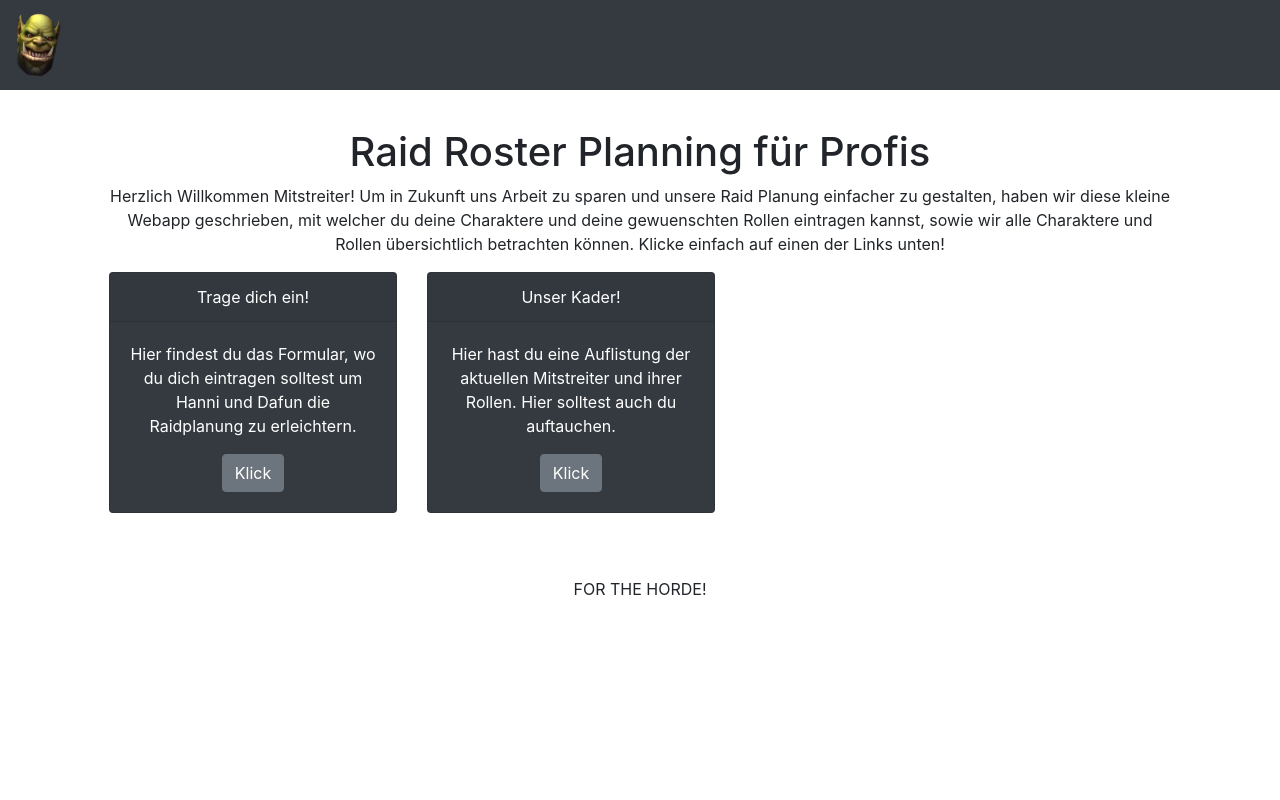
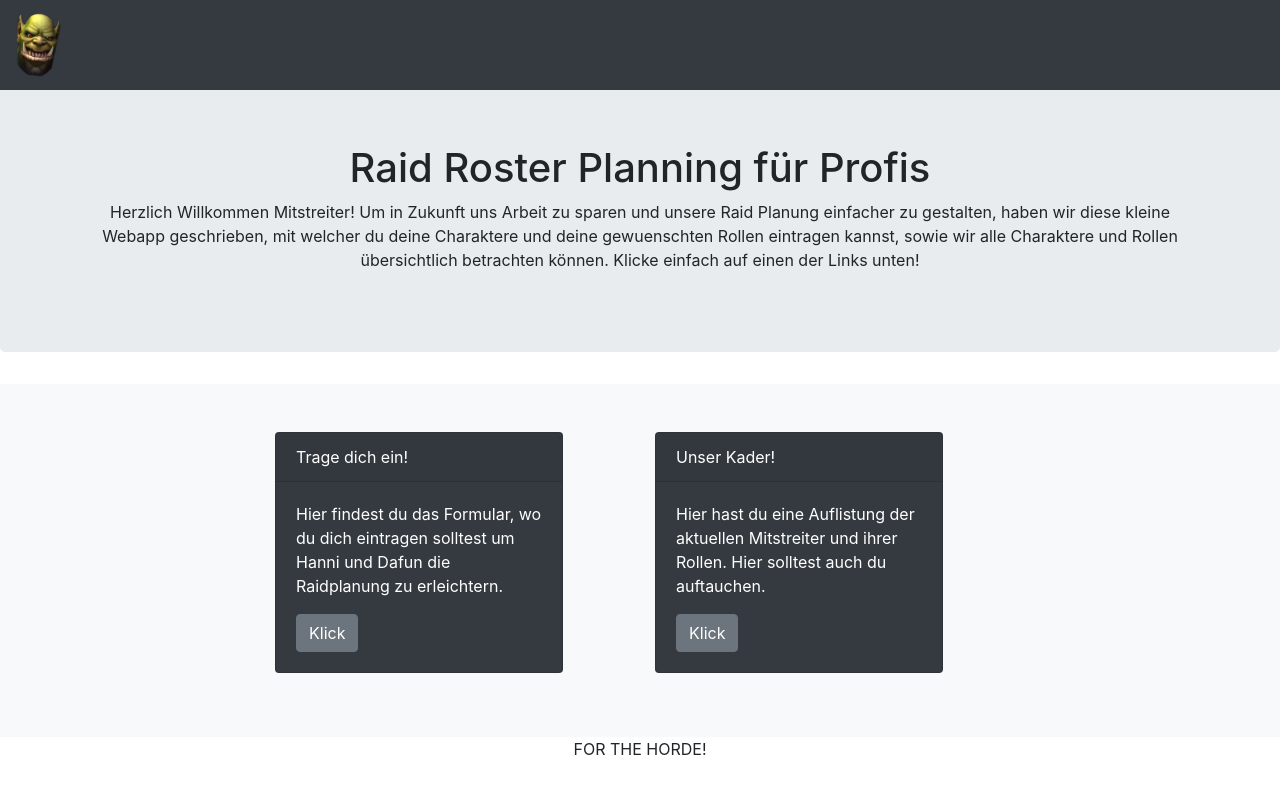
Before and after one commit to djaszak/raid_roster_planner, a Django app: page / in a window 1280 px wide. Run offline with Django 3.2, Linux system fonts and the light colour scheme; parts of the project's set-up code (start-up, migrations or seed data) failed here and were passed over; some libraries are stand-ins or nearby versions.

Commit message:
home layout changes

```diff
--- a/raid_roster_planner/raid_roster_drf/templates/raid_roster_drf/base.html
+++ b/raid_roster_planner/raid_roster_drf/templates/raid_roster_drf/base.html
@@ -26,12 +26,10 @@
     </nav>
 
     <!-- Main Container -->
-    <main role="main" class="container">
+    <main role="main">
 
-      <div class="starter-template">
         {% block content %}
         {% endblock %}
-      </div>
 
     </main><!-- /.container -->
 
--- a/raid_roster_planner/raid_roster_drf/templates/raid_roster_drf/home.html
+++ b/raid_roster_planner/raid_roster_drf/templates/raid_roster_drf/home.html
@@ -2,7 +2,8 @@
 {% load static %}
 
 {% block content %}
-
+    <section class="jumbotron text-center">
+        <div class="container">
             <h1>
                 Raid Roster Planning für Profis
             </h1>
@@ -15,7 +16,12 @@
                 betrachten können. Klicke einfach auf einen der Links unten!
 
             </p>
-    <div class="card-deck">
+        </div>
+    </section>
+    <div class="album py-5 bg-light">
+        <div class="container">
+            <div class="row justify-content-center">
+                <div class="col-md-4">
                     <div class="card text-white bg-dark mb-3" style="max-width: 18rem;">
                         <div class="card-header">Trage dich ein!</div>
                         <div class="card-body">
@@ -24,14 +30,18 @@
                             <a href="{% url "input_form" %}" class="btn btn-secondary">Klick</a>
                         </div>
                     </div>
+                </div>
+                <div class="col-md-4">
                     <div class="card text-white bg-dark mb-3" style="max-width: 18rem;">
                         <div class="card-header">Unser Kader!</div>
                         <div class="card-body">
                             <p class="card-text">Hier hast du eine Auflistung der aktuellen Mitstreiter und ihrer Rollen. Hier
                                 solltest auch du auftauchen.</p>
-                <a href="{% url "roster_form" %}" class="btn btn-secondary">Klick</a>
+                            <a href="{% url "roster" %}" class="btn btn-secondary">Klick</a>
                         </div>
                     </div>
                 </div>
-
+            </div>
+        </div>
+    </div>
 {% endblock %}
--- a/raid_roster_planner/raid_roster_drf/views.py
+++ b/raid_roster_planner/raid_roster_drf/views.py
@@ -8,12 +8,10 @@ from raid_roster_planner.raid_roster_drf.forms import InputForm
 class Home(TemplateView):
     template_name = 'raid_roster_drf/home.html'
 
-    pass
-
 
 class InputView(FormView):
     form_class = InputForm
-    template_name = 'raid_roster_drf/placeholder.html'
+    template_name = 'raid_roster_drf/input_form.html'
 
 
 class RosterView(ListView):
```
Also changed, not shown: raid_roster_planner/raid_roster_drf/forms/input.py (+11 -2 lines). Lines whose indentation alone changed are shown as unchanged.
